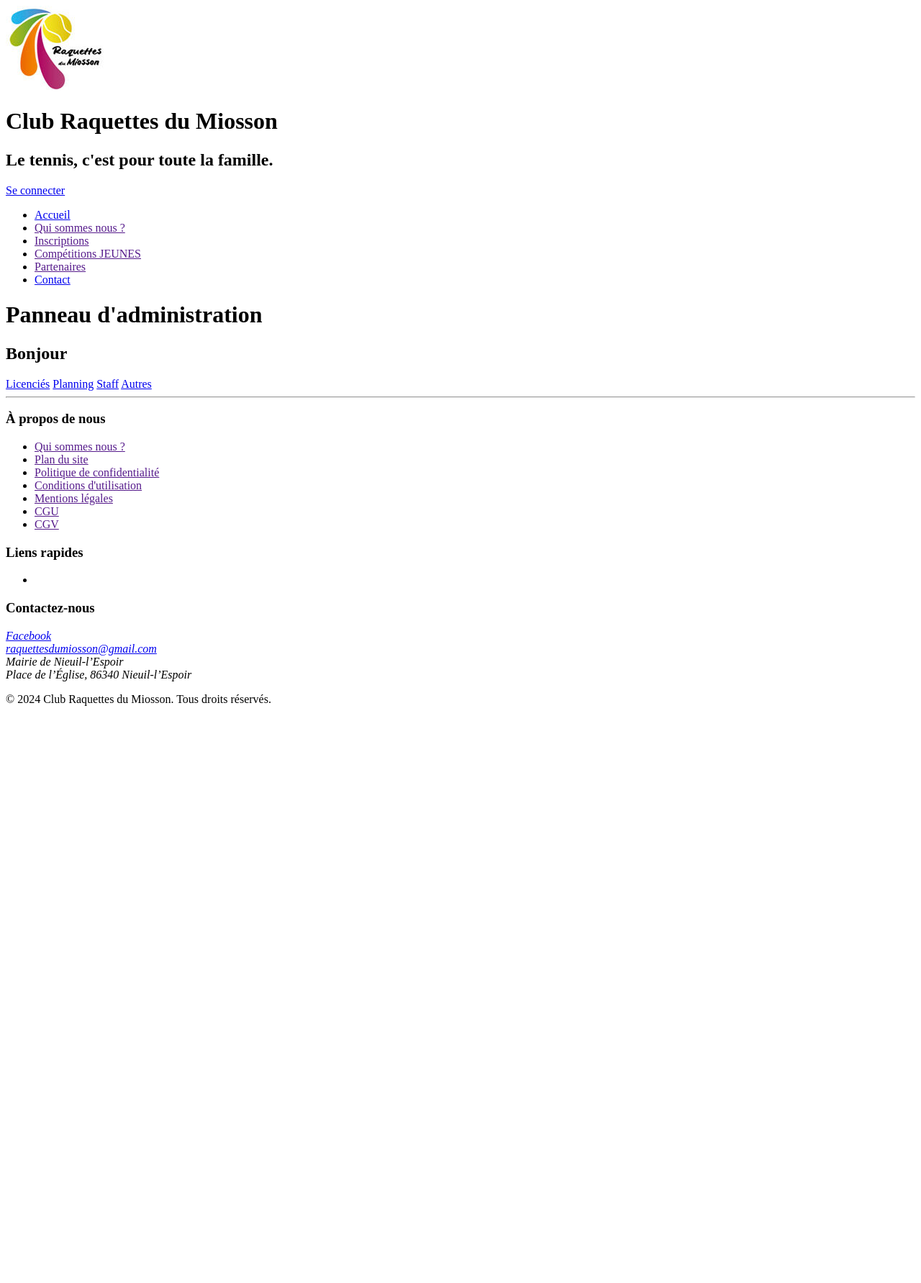
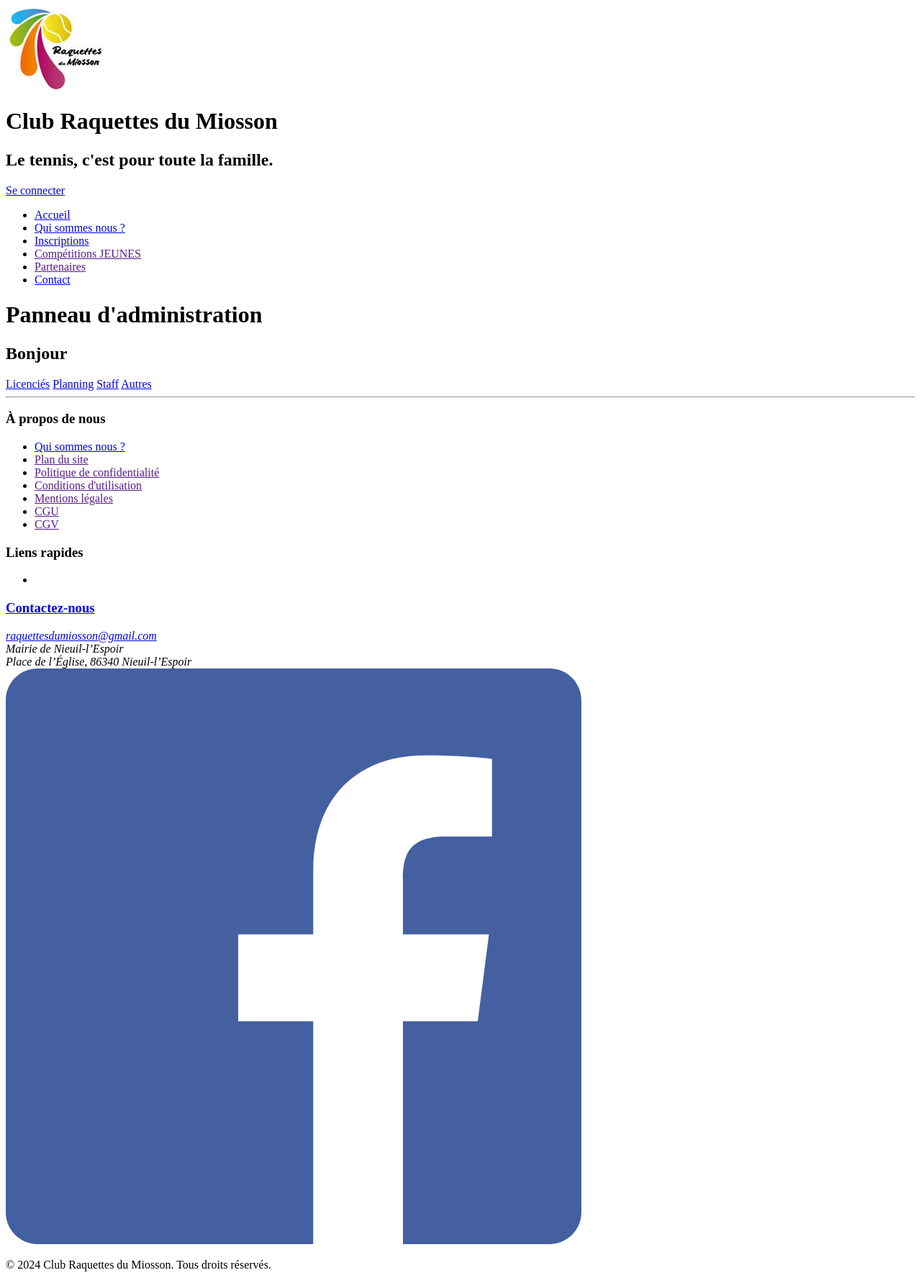
Before and after one commit to Stage-Tennis/PlateformeTennis, a Symfony app: template templates/panel/admin.html.twig in a window 1280 px wide. Shown: the whole page at 72% size. Before the commit the page ends 981 px from the top, so only its background shows below. Run offline with Twig, Linux system fonts and the light colour scheme; the template is opened without the code that fills it, so the values that code supplies are empty; some libraries are stand-ins or nearby versions.

Commit message:
Symfony : changes on header and footer

```diff
--- a/templates/footer.html.twig
+++ b/templates/footer.html.twig
@@ -3,7 +3,7 @@
 		<div class="w-full md:w-1/4 mb-6 md:mb-0 px-4">
 			<h3 class="text-xl mb-4">À propos de nous</h3>
 			<ul>
-				<li><a class="hover:text-orange-600 transition underline duration-300 ease-in-out" href="">Qui sommes nous ?</a></li>
+				<li><a class="hover:text-orange-600 transition underline duration-300 ease-in-out" href="/about">Qui sommes nous ?</a></li>
 				<li><a class="hover:text-orange-600 transition underline duration-300 ease-in-out" href="">Plan du site</a></li>
 				<li><a class="hover:text-orange-600 transition underline duration-300 ease-in-out" href="">Politique de confidentialité</a></li>
 				<li><a class="hover:text-orange-600 transition underline duration-300 ease-in-out" href="">Conditions d'utilisation</a></li>
@@ -21,12 +21,16 @@
 		</div>
 
 		<div class="w-full md:w-1/4 px-4">
-			<h3 class="text-xl mb-4">Contactez-nous</h3>
+			<a href="/contact">
+				<h3 class="text-xl mb-4">Contactez-nous</h3>
+			</a>
 			<address class="">
-				<a class="hover:text-orange-600 transition duration-300 ease-in-out" href="https://www.facebook.com/people/Raquettes-du-Miosson/100084840079236/">Facebook</a><br>
 				<a href="mailto:raquettesdumiosson@gmail.com">raquettesdumiosson@gmail.com</a><br>
 				Mairie de Nieuil-l’Espoir<br>
 				Place de l’Église, 86340 Nieuil-l’Espoir<br>
+				<a href="https://www.facebook.com/Raquettes-du-Miosson-103149561404585" class=" w-full text-orange-600">
+					<img src="/images/facebook-color-svgrepo-com.svg" class="w-10 h-auto rounded hover:scale-110 transition-transform duration-300"/>
+				</a>
 			</address>
 		</div>
 	</div>
--- a/templates/header.html.twig
+++ b/templates/header.html.twig
@@ -18,9 +18,15 @@
 				</div>
 			{% else %}
 				<h2 class="flex items-center mt-4 md:mt-0 ml-auto">
+					{% set currentHour = "now"|date("G") %}
+					{% if 6 <= currentHour and currentHour < 19 %}
 						Bonjour,
+					{% else %}
+						Bonsoir,
+					{% endif %}
 					{{ app.user.name }}
 					{{ app.user.surname }}
+				</h2>
 			</h2>
 
 			<div class="flex items-center mt-4 md:mt-0 ml-auto text-gray-800">
@@ -28,7 +34,7 @@
 			</div>
 
 			<div class="flex items-center mt-4 md:mt-0 ml-auto">
-					<a href="/logout" class=" hover:text-orange-600 transition underline duration-300 ease-in-out">Déconnexion</a>
+				<a href="/logout" class=""><img src="images/logout-svgrepo-com.svg" class="w-10 h-auto hover:scale-110"></a>
 			</div>
 		{% endif %}
 	</div>
@@ -40,10 +46,10 @@
 			<a href="/" class="hover:text-orange-600 transition duration-300 ease-in-out">Accueil</a>
 		</li>
 		<li>
-				<a href="" class="hover:text-orange-600 transition duration-300 ease-in-out">Qui sommes nous ?</a>
+			<a href="/about" class="hover:text-orange-600 transition duration-300 ease-in-out">Qui sommes nous ?</a>
 		</li>
 		<li>
-				<a href="" class="hover:text-orange-600 transition duration-300 ease-in-out">Inscriptions</a>
+			<a href="/adherer" class="hover:text-orange-600 transition duration-300 ease-in-out">Inscriptions</a>
 		</li>
 		<li>
 			<a href="" class="hover:text-orange-600 transition duration-300 ease-in-out">Compétitions JEUNES</a>
@@ -55,5 +61,4 @@
 			<a href="/contact" class="hover:text-orange-600 transition duration-300 ease-in-out">Contact</a>
 		</li>
 	</ul>
-	</nav>
-</header>
+</nav></header>
```
Lines whose indentation alone changed are shown as unchanged.
